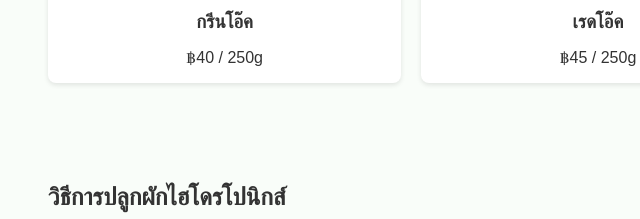
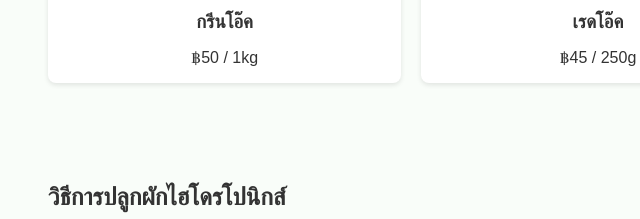
Before and after one commit to kkhunchainarong-glitch/na, a plain HTML site: page index.html in a window 1280 px wide. Shown: the part 758-977 px from the top of the page, 42-682 px from the left. Drawn offline with Linux system fonts and the light colour scheme.

Commit message:
Update index.html

```diff
--- a/index.html
+++ b/index.html
@@ -46,7 +46,7 @@
             <div class="product">
                 <img src="https://github.com/kkhunchainarong-glitch/na/blob/main/hydroponic-lettuce.jpg" alt="กรีนโอ๊ค">
                 <h3>กรีนโอ๊ค</h3>
-                <p>฿40 / 250g</p>
+                <p>฿50 / 1kg</p>
             </div>
             <div class="product">
                 <img src="https://images.unsplash.com/photo-1582289873925-557fffc6b6c7" alt="เรดโอ๊ค">
```
